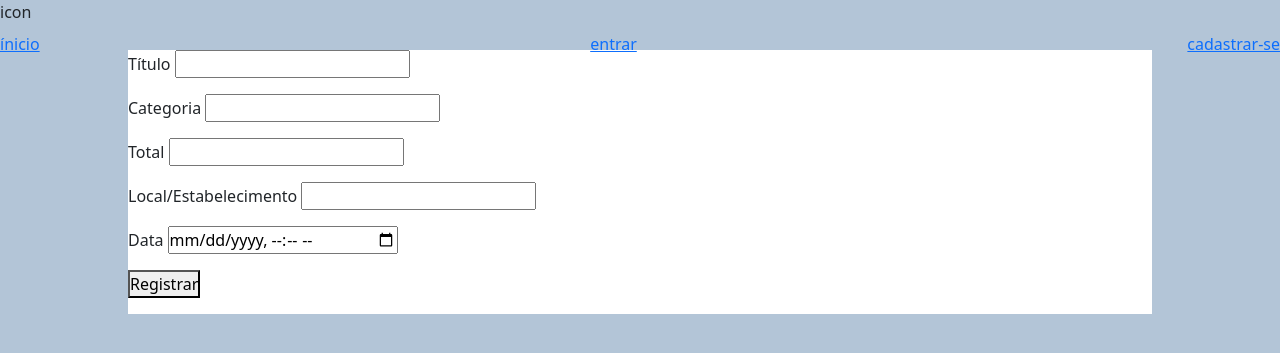
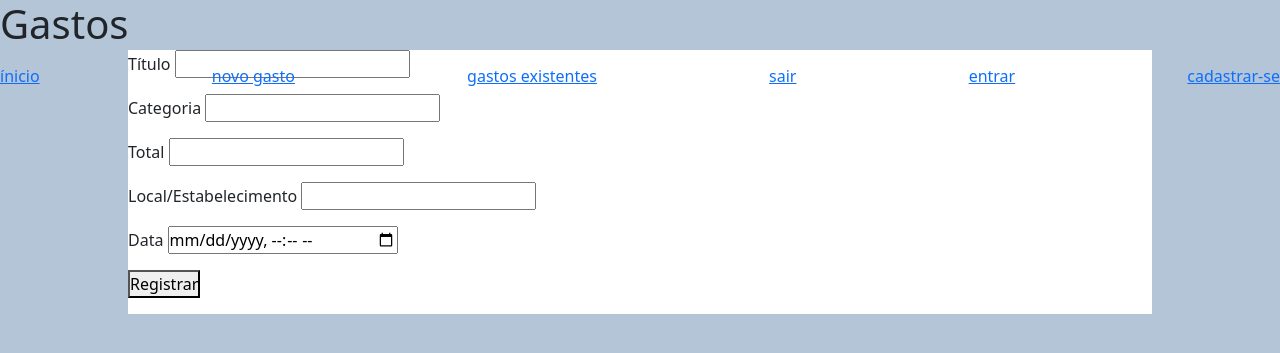
Before and after one commit to felipe-fjs/registro_de_gastos, a Flask app: template app/templates/expenses/new.html in a window 1280 px wide. Shown: the top 353 px of the page. Run offline with Flask 3, Linux system fonts and the light colour scheme; the template is opened without the code that fills it, so the values that code supplies are empty; some libraries are stand-ins or nearby versions.

Commit message:
Update navbar.html
removendo if current_user por agora

```diff
--- a/app/templates/partials/navbar.html
+++ b/app/templates/partials/navbar.html
@@ -1,14 +1,12 @@
 <header class="header">
-    icon
+    <h1 class="navbar-title">Gastos</h1>
     <nav class="navbar">
-        <a href="#">ínicio</a>
-        {% if current_user.is_authenticated %}
-            <a href="#">novo gasto</a>
-            <a href="#">gastos existentes</a>
-            <a href="#">sair</a>
-        {% else %}
-            <a href="#">entrar</a>
-            <a href="#">cadastrar-se</a>
-        {% endif %}
+            <a class="navbar-link" href="#">ínicio</a>
+            <a class="navbar-link" href="#">novo gasto</a>
+            <a class="navbar-link" href="#">gastos existentes</a>
+            <a class="navbar-link" href="#">sair</a>
+
+            <a class="navbar-link" href="#">entrar</a>
+            <a class="navbar-link" href="#">cadastrar-se</a>
     </nav>
 </header>
```
